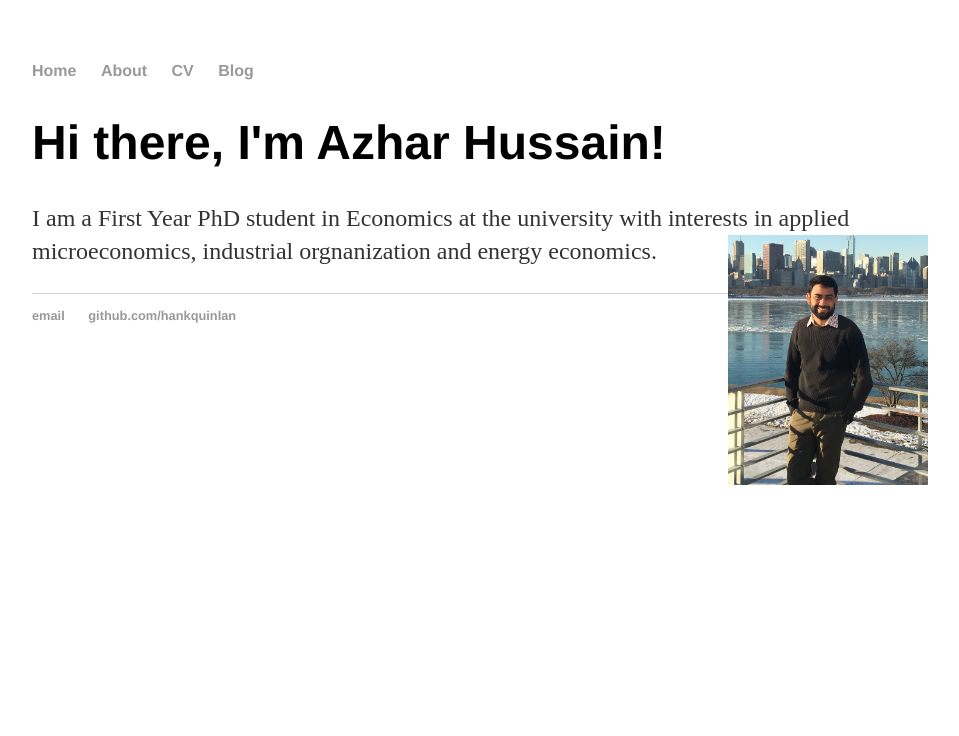
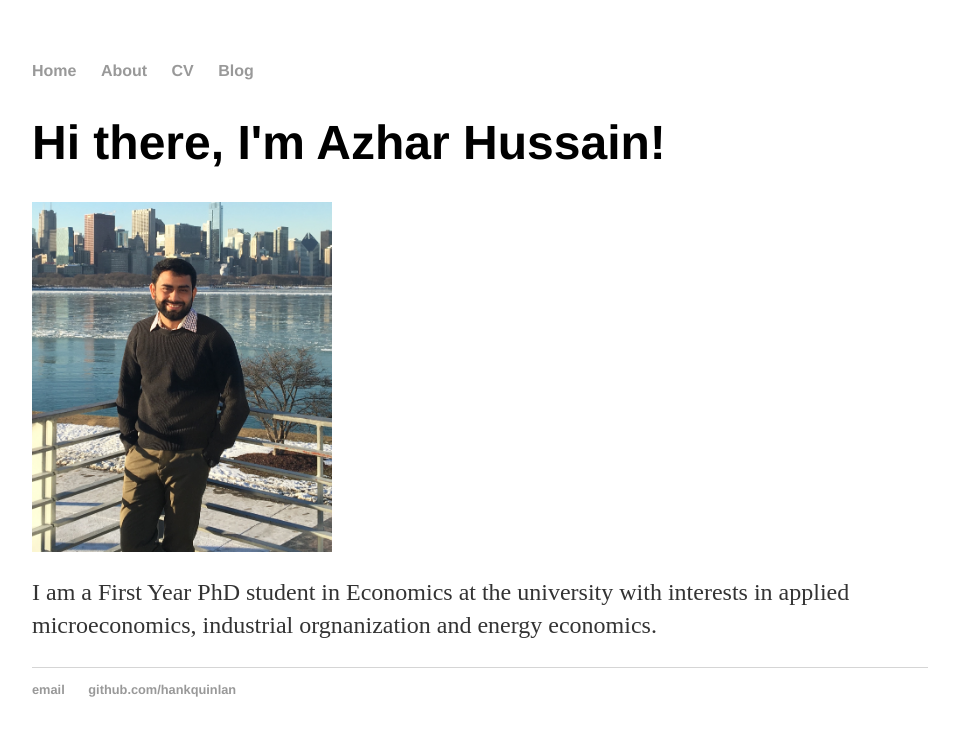
Before and after one commit to azharhsain/azharhsain.github.io, a Jekyll site: the page built from index.html, in a window 1280 px wide. Shown: the top 736 px of the page, without its empty margins (160-1119 px from the left). Built offline with Jekyll 4.4.1, drawn with Linux system fonts in a browser that asks for light colours.

Commit message:
Changed index

```diff
--- a/index.html
+++ b/index.html
@@ -5,5 +5,6 @@
 
 		<div class="blurb">
 			<h1>Hi there, I'm Azhar Hussain!</h1>
-			<p>I am a First Year PhD student in Economics at the university with interests <img src="/image/IMG_Self.JPG" alt="Self" width=200 height=250 align="right"> in applied microeconomics, industrial orgnanization and energy economics.</p>
+			<img src="/image/IMG_Self.JPG" alt="Self" width=300 height=350 align="center">
+			<p>I am a First Year PhD student in Economics at the university with interests in applied microeconomics, industrial orgnanization and energy economics.</p>
 		</div>
```
